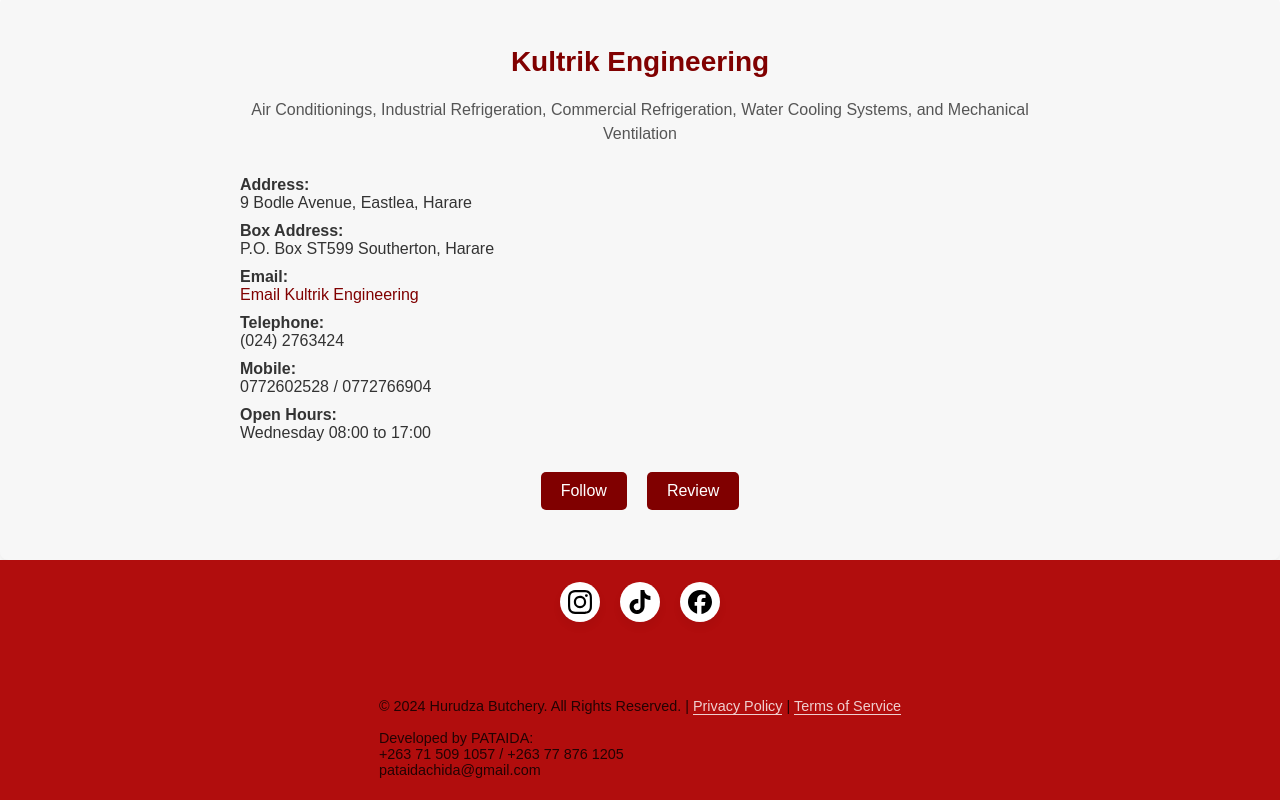
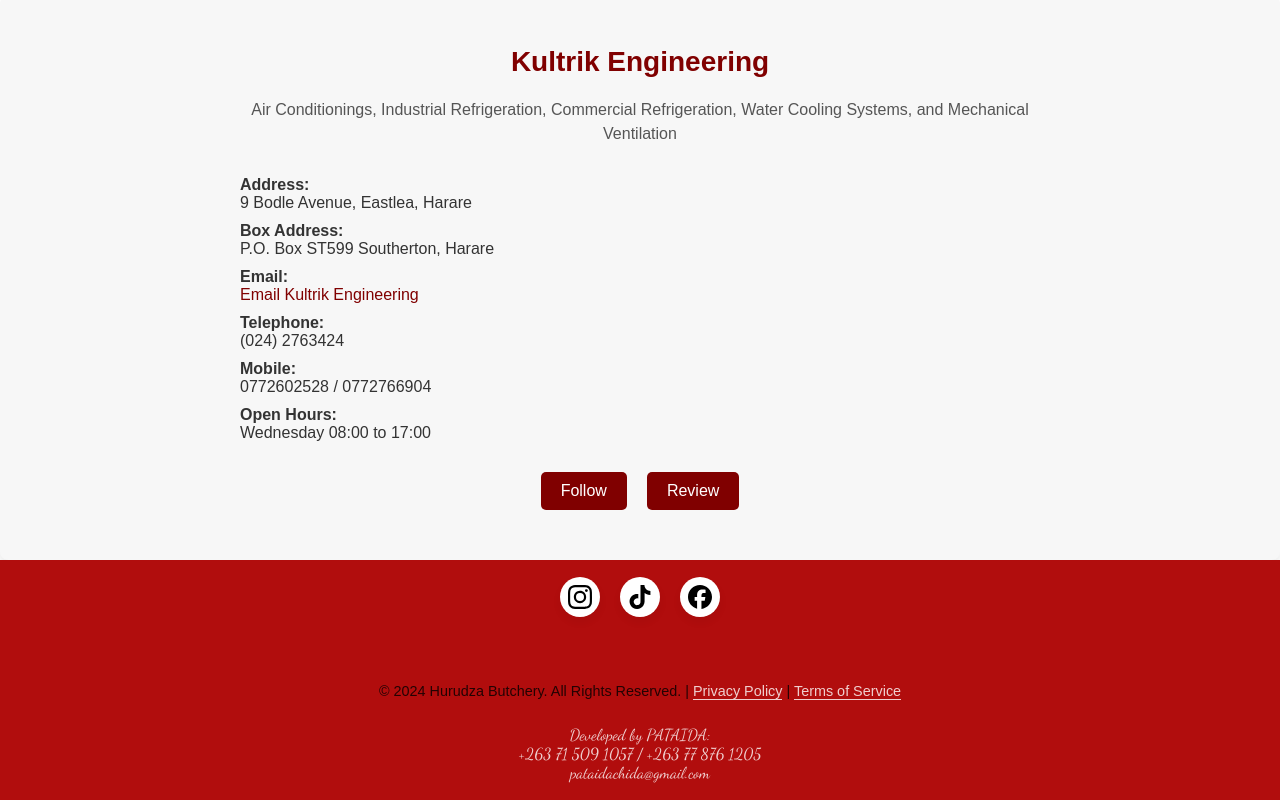
Before and after one commit to Pataida/hurumeat-website, a plain HTML site: page index.html in a window 1280 px wide. Shown: the part 2793-3593 px from the top of the page. Drawn offline with Linux system fonts and the light colour scheme.

Commit message:
Update styles.css

```diff
--- a/styles.css
+++ b/styles.css
@@ -1286,6 +1286,14 @@ header h1 {
     color: #ffe1e1;
 }
 
+.footer-bottom .developer{
+    margin-top: 10px;
+    font-size: 1rem;
+    color: #fff;
+    font-family: 'DancingScript', sans-serif;
+    text-align: center;
+}
+
 
 /* Responsive */
 @media (max-width: 600px) {
```
